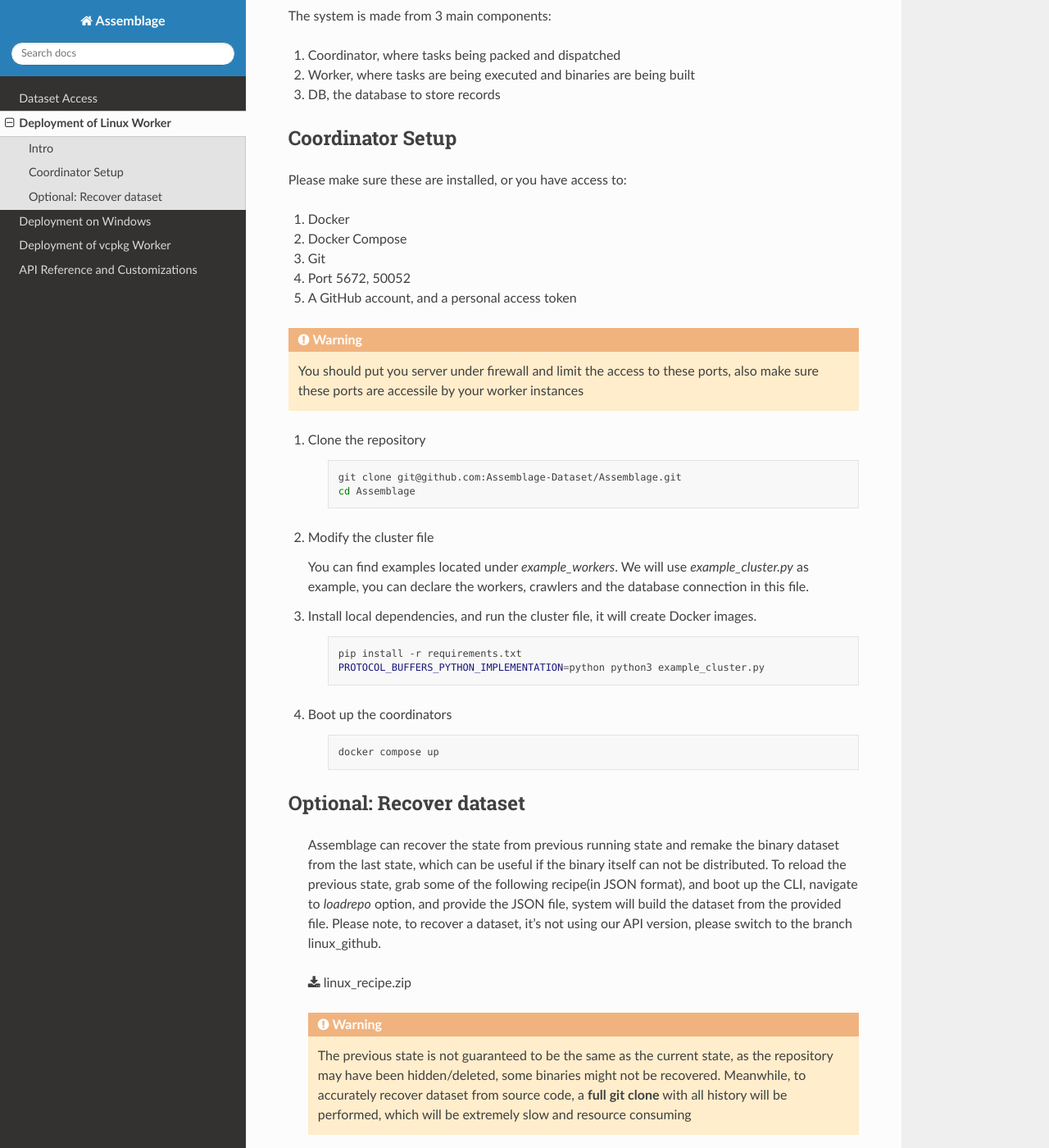
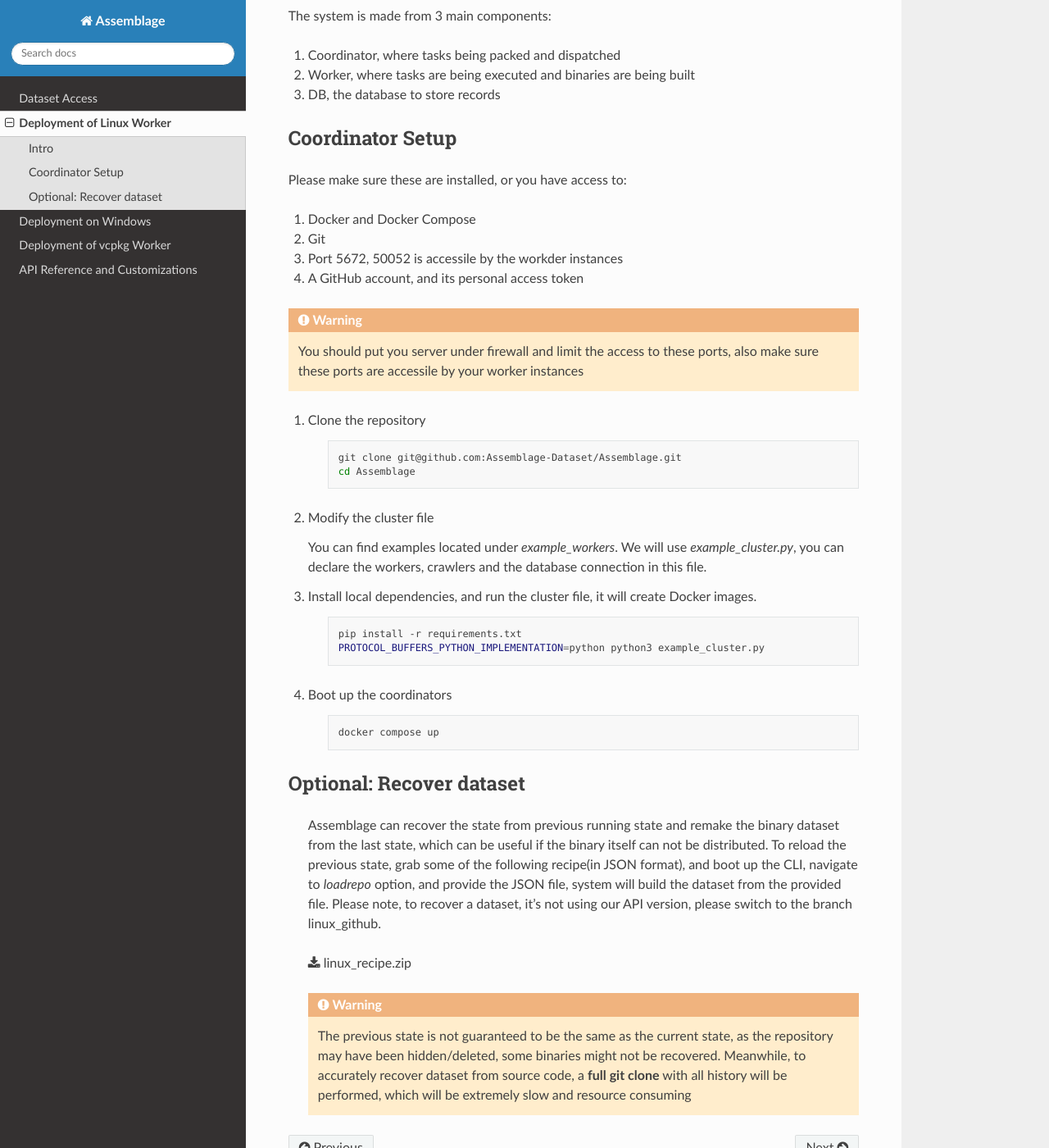
Before and after one commit to changliu98/AssemblageDocs, a Sphinx documentation site: the page built from docs/source/deployment_linux.rst, in a window 1280 px wide and 1400 px high, scrolled down 428 px. Shown: the whole window at 82% size. Built offline with Sphinx 7.4.7 and the Read the Docs theme 3.1.0, drawn with Linux system fonts in a browser that asks for light colours; some of the changed text lies outside the part shown.

Commit message:
routine update

```diff
--- a/docs/source/conf.py
+++ b/docs/source/conf.py
@@ -3,11 +3,11 @@
 # -- Project information
 
 project = 'Assemblage'
-copyright = '2024, Assemblage Team'
-author = 'Assemblage Team'
+copyright = '2025, Assemblage Project'
+author = 'Assemblage Project'
 
 release = '0.1'
-version = '0.1.0'
+version = '0.1.1'
 
 # -- General configuration
 
--- a/docs/source/deployment_linux.rst
+++ b/docs/source/deployment_linux.rst
@@ -22,11 +22,10 @@
 
 Please make sure these are installed, or you have access to:
 
-#. Docker
-#. Docker Compose
+#. Docker and Docker Compose
 #. Git
-#. Port 5672, 50052
-#. A GitHub account, and a personal access token
+#. Port 5672, 50052 is accessile by the workder instances
+#. A GitHub account, and its personal access token
 
 .. warning::
     You should put you server under firewall and limit the access to these ports, also make sure these ports are accessile by your worker instances
@@ -40,7 +39,7 @@
 
 2.  Modify the cluster file
 
-    You can find examples located under `example_workers`. We will use `example_cluster.py` as example,
+    You can find examples located under `example_workers`. We will use `example_cluster.py`,
     you can declare the workers, crawlers and the database connection in this file.
 
 
```
Also changed, not shown: docs/source/assets/sqlite_schema.png.
